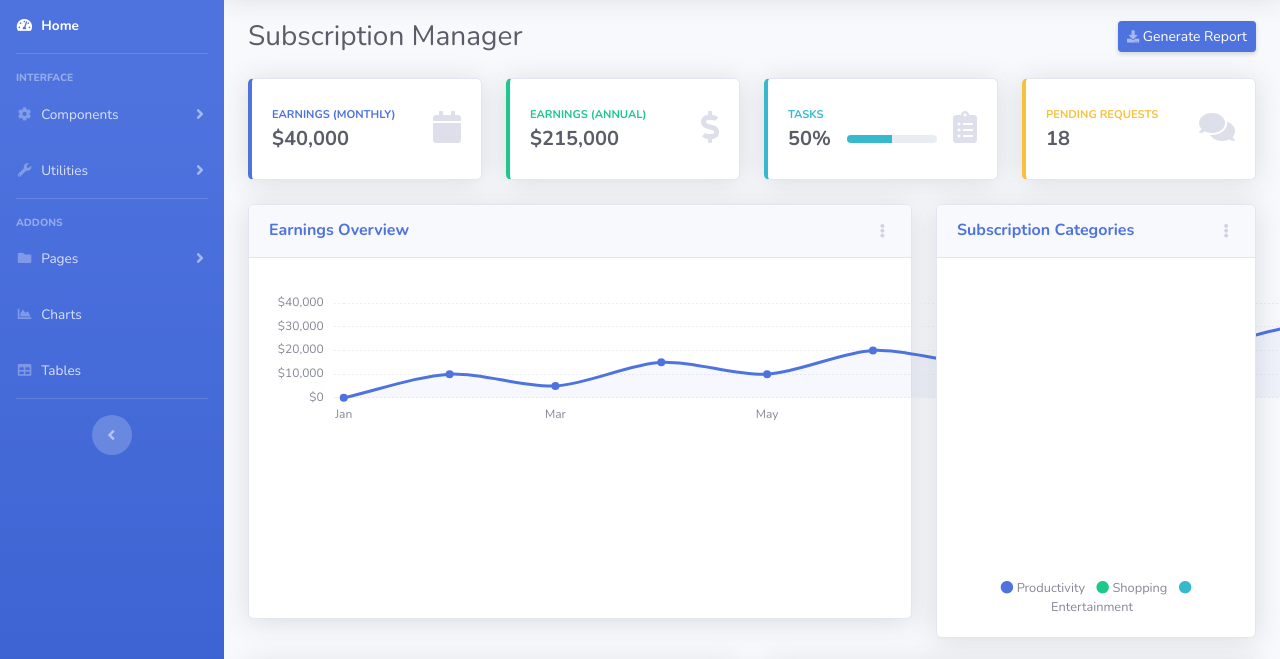
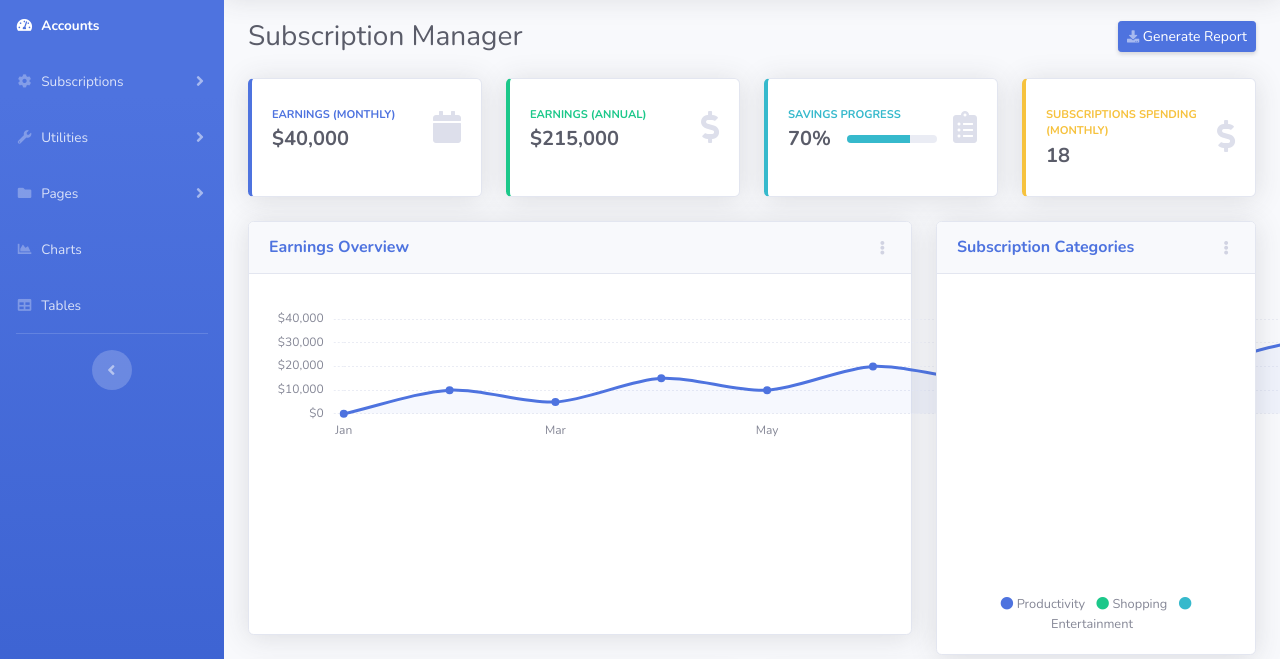
Before and after one commit to sebastian-exe/Citi-Subscriptions, a website with bundled scripts: page index.html in a window 1280 px wide. Shown: the part 74-733 px from the top of the page. Built offline with nearby package versions, Linux system fonts and the light colour scheme.

Commit message:
update to cards and index

```diff
--- a/index.html
+++ b/index.html
@@ -9,7 +9,7 @@
   <meta name="description" content="">
   <meta name="author" content="">
 
-  <title>Citi </title>
+  <title>Citi Subscriptions</title>
 
   <!-- Custom fonts for this template-->
   <link href="vendor/fontawesome-free/css/all.min.css" rel="stylesheet" type="text/css">
@@ -43,28 +43,21 @@
       <li class="nav-item active">
         <a class="nav-link" href="index.html">
           <i class="fas fa-fw fa-tachometer-alt"></i>
-          <span>Home</span></a>
+          <span>Accounts</span></a>
       </li>
-
-      <!-- Divider -->
-      <hr class="sidebar-divider">
-
-      <!-- Heading -->
-      <div class="sidebar-heading">
-        Interface
-      </div>
 
       <!-- Nav Item - Pages Collapse Menu -->
       <li class="nav-item">
         <a class="nav-link collapsed" href="#" data-toggle="collapse" data-target="#collapseTwo" aria-expanded="true" aria-controls="collapseTwo">
           <i class="fas fa-fw fa-cog"></i>
-          <span>Components</span>
+          <span>Subscriptions</span>
         </a>
         <div id="collapseTwo" class="collapse" aria-labelledby="headingTwo" data-parent="#accordionSidebar">
           <div class="bg-white py-2 collapse-inner rounded">
-            <h6 class="collapse-header">Custom Components:</h6>
-            <a class="collapse-item" href="buttons.html">Buttons</a>
-            <a class="collapse-item" href="cards.html">Cards</a>
+            <h6 class="collapse-header">Categories:</h6>
+            <a class="collapse-item" href="buttons.html">Productivity</a>
+            <a class="collapse-item" href="buttons.html">Shopping</a>
+            <a class="collapse-item" href="cards.html">Entertainment</a>
           </div>
         </div>
       </li>
@@ -86,13 +79,6 @@
         </div>
       </li>
 
-      <!-- Divider -->
-      <hr class="sidebar-divider">
-
-      <!-- Heading -->
-      <div class="sidebar-heading">
-        Addons
-      </div>
 
       <!-- Nav Item - Pages Collapse Menu -->
       <li class="nav-item">
@@ -380,14 +366,14 @@
                 <div class="card-body">
                   <div class="row no-gutters align-items-center">
                     <div class="col mr-2">
-                      <div class="text-xs font-weight-bold text-info text-uppercase mb-1">Tasks</div>
+                      <div class="text-xs font-weight-bold text-info text-uppercase mb-1">Savings Progress</div>
                       <div class="row no-gutters align-items-center">
                         <div class="col-auto">
-                          <div class="h5 mb-0 mr-3 font-weight-bold text-gray-800">50%</div>
+                          <div class="h5 mb-0 mr-3 font-weight-bold text-gray-800">70%</div>
                         </div>
                         <div class="col">
                           <div class="progress progress-sm mr-2">
-                            <div class="progress-bar bg-info" role="progressbar" style="width: 50%" aria-valuenow="50" aria-valuemin="0" aria-valuemax="100"></div>
+                            <div class="progress-bar bg-info" role="progressbar" style="width: 70%" aria-valuenow="50" aria-valuemin="0" aria-valuemax="100"></div>
                           </div>
                         </div>
                       </div>
@@ -406,11 +392,11 @@
                 <div class="card-body">
                   <div class="row no-gutters align-items-center">
                     <div class="col mr-2">
-                      <div class="text-xs font-weight-bold text-warning text-uppercase mb-1">Pending Requests</div>
+                      <div class="text-xs font-weight-bold text-warning text-uppercase mb-1">Subscriptions Spending (MONTHLY)</div>
                       <div class="h5 mb-0 font-weight-bold text-gray-800">18</div>
                     </div>
                     <div class="col-auto">
-                      <i class="fas fa-comments fa-2x text-gray-300"></i>
+                      <i class="fas fa-dollar-sign fa-2x text-gray-300"></i>
                     </div>
                   </div>
                 </div>
```
Also changed, not shown: cards.html (+1 -11 lines).
